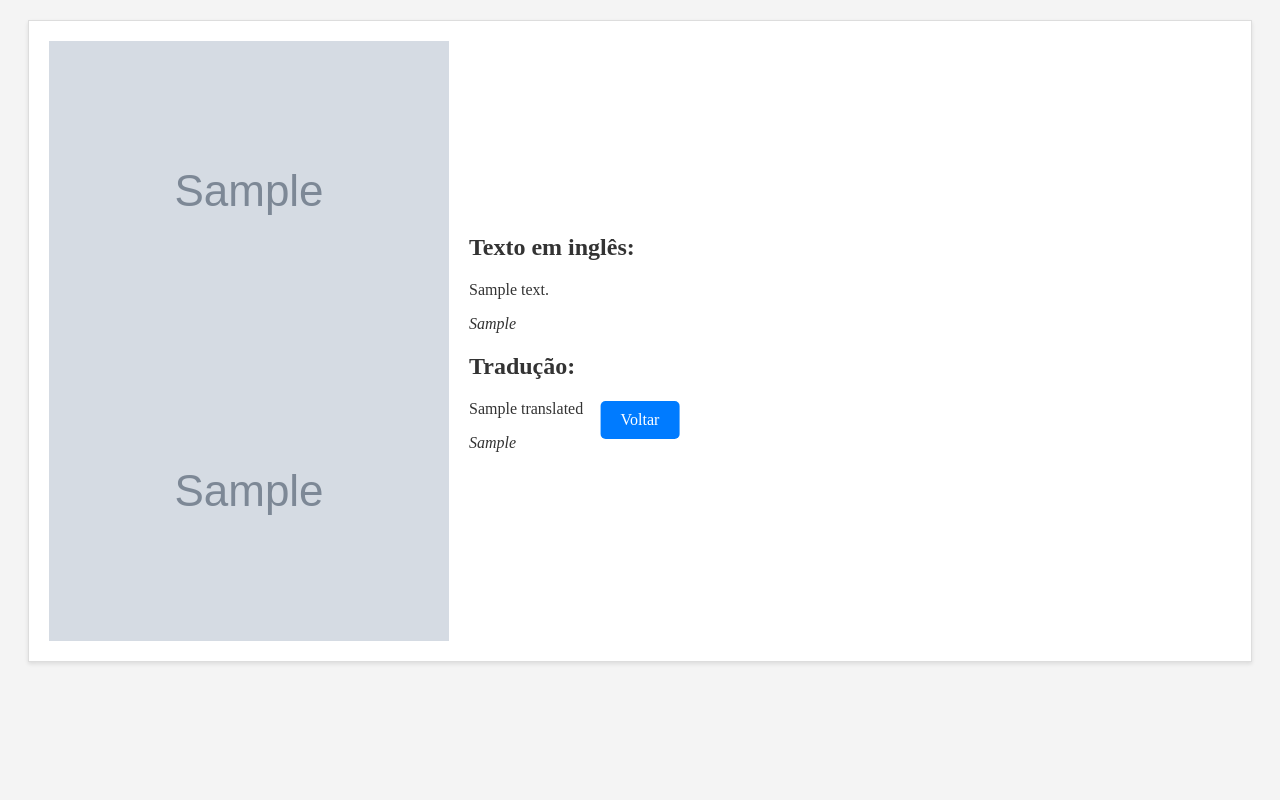
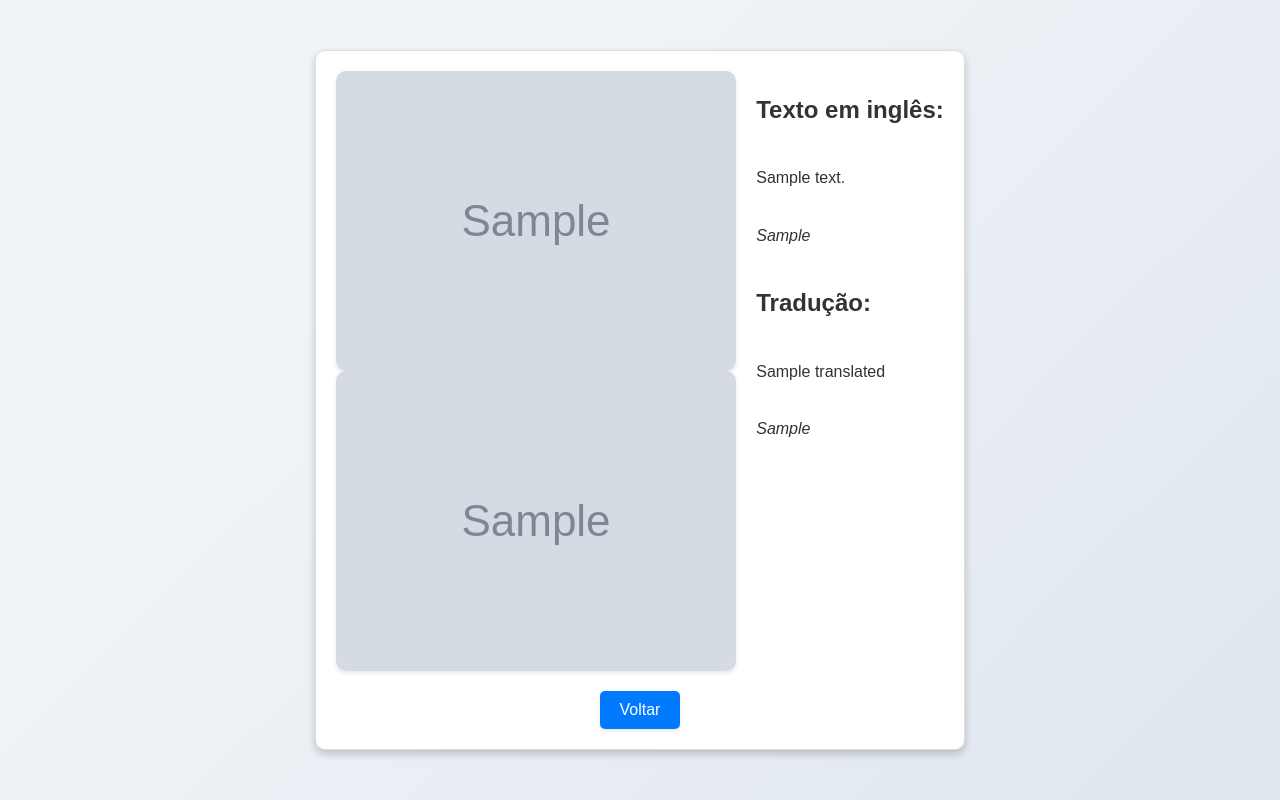
Before and after one commit to MatheusArguelho/TraducaoMagicWeb, a Flask app: template templates/resultado_carta.html in a window 1280 px wide. Run offline with Flask 3, Linux system fonts and the light colour scheme; the template is opened without the code that fills it: most values are stand-ins (such as "Sample title", 1, 10 or a date in 2020); grey boxes marked "Sample" are stand-in pictures.

Commit message:
Versão Final

```diff
--- a/static/carta_individual.css
+++ b/static/carta_individual.css
@@ -1,5 +1,11 @@
 body {
-    background-color: #f4f4f4;
+    background: linear-gradient(135deg, #f0f4f8 30%, #e2e8f0 90%);
+    height: 100vh; /* Faz o body ocupar toda a altura da viewport */
+    margin: 0; /* Remove margens padrão do body */
+    display: flex; /* Usa flexbox para centrar o contêiner */
+    justify-content: center; /* Centraliza horizontalmente */
+    align-items: center; /* Centraliza verticalmente */
+    font-family: 'Arial', sans-serif; /* Mude para uma fonte mais estilizada, se desejar */
 }
 
 .container {
@@ -7,42 +13,46 @@ body {
     flex-direction: column; /* Empilha os elementos verticalmente */
     align-items: flex-start; /* Alinha os itens à esquerda */
     border: 1px solid #ddd;
-    box-shadow: 0 2px 4px rgba(0, 0, 0, 0.1);
+    box-shadow: 0 4px 8px rgba(0, 0, 0, 0.2);
     padding: 20px;
     margin: 20px;
     background-color: #fff;
     color: #333;
     transition: box-shadow 0.3s;
-}
-
-.container:hover {
-    box-shadow: 0 4px 8px rgba(0, 0, 0, 0.2);
+    border-radius: 10px; /* Bordas arredondadas para o contêiner */
 }
 
 .image-text-container {
     display: flex;
     flex-direction: row; /* Alinha as imagens e texto horizontalmente */
-    align-items: center; /* Alinha o texto verticalmente ao centro em relação à imagem */
+    align-items: flex-start; /* Alinha o texto ao topo da imagem */
     width: 100%; /* Ocupa toda a largura da .container */
-    position: relative; /* Necessário para posicionar o botão "Voltar" */
 }
 
 .image-container {
     margin-right: 20px; /* Espaço entre a imagem e o texto */
-    position: relative; /* Necessário para centralizar o botão "Voltar" */
 }
 
 .image-container img {
     display: block; /* Remove o espaçamento indesejado abaixo das imagens */
+    max-width: 100%; /* Faz com que a imagem não exceda a largura do contêiner */
+    height: auto; /* Mantém a proporção da imagem */
+    border-radius: 10px; /* Bordas arredondadas para as imagens */
+    box-shadow: 0 2px 4px rgba(0, 0, 0, 0.1); /* Sombra nas imagens */
+}
+
+.text-container {
+    display: flex; /* Usa flexbox para centralizar verticalmente o texto */
+    flex-direction: column; /* Alinha o texto em coluna */
+    justify-content: center; /* Centraliza verticalmente o texto */
+    height: 100%; /* Faz com que a text-container ocupe toda a altura disponível */
+    line-height: 1.6; /* Melhora a legibilidade */
 }
 
 .back-button-container {
-    position: absolute; /* Posiciona o botão "Voltar" em relação à .image-container */
-    top: 50%; /* Posiciona o botão no meio da altura da imagem */
-    left: 50%; /* Posiciona o botão no meio da largura da imagem */
-    transform: translate(-50%, -50%); /* Ajusta a posição para o centro exato */
     margin-top: 20px; /* Espaço acima do botão para separar das imagens e texto */
     text-align: center; /* Centraliza o botão horizontalmente */
+    width: 100%; /* Faz com que o botão ocupe toda a largura disponível */
 }
 
 .back-button {
@@ -52,9 +62,11 @@ body {
     color: white;
     text-decoration: none;
     border-radius: 5px;
-    transition: background-color 0.3s;
+    transition: background-color 0.3s, transform 0.3s; /* Animação na transição */
+    box-shadow: 0 2px 4px rgba(0, 0, 0, 0.1); /* Sombra no botão */
 }
 
 .back-button:hover {
     background-color: #0056b3;
+    transform: translateY(-2px); /* Eleva o botão ao passar o mouse */
 }
--- a/templates/resultado_carta.html
+++ b/templates/resultado_carta.html
@@ -1,5 +1,5 @@
 <!DOCTYPE html>
-<html>
+<html lang="pt-BR">
 <head>
     <meta charset="UTF-8">
     <title>{{ original_text }}</title>
@@ -24,7 +24,7 @@
             </div>
         </div>
 
-        <!-- Adicionando o botão de voltar -->
+        <!-- Adicionando o botão de voltar fora da .image-text-container -->
         <div class="back-button-container">
             <a href="{{ url_for('home') }}" class="back-button">Voltar</a>
         </div>
```
